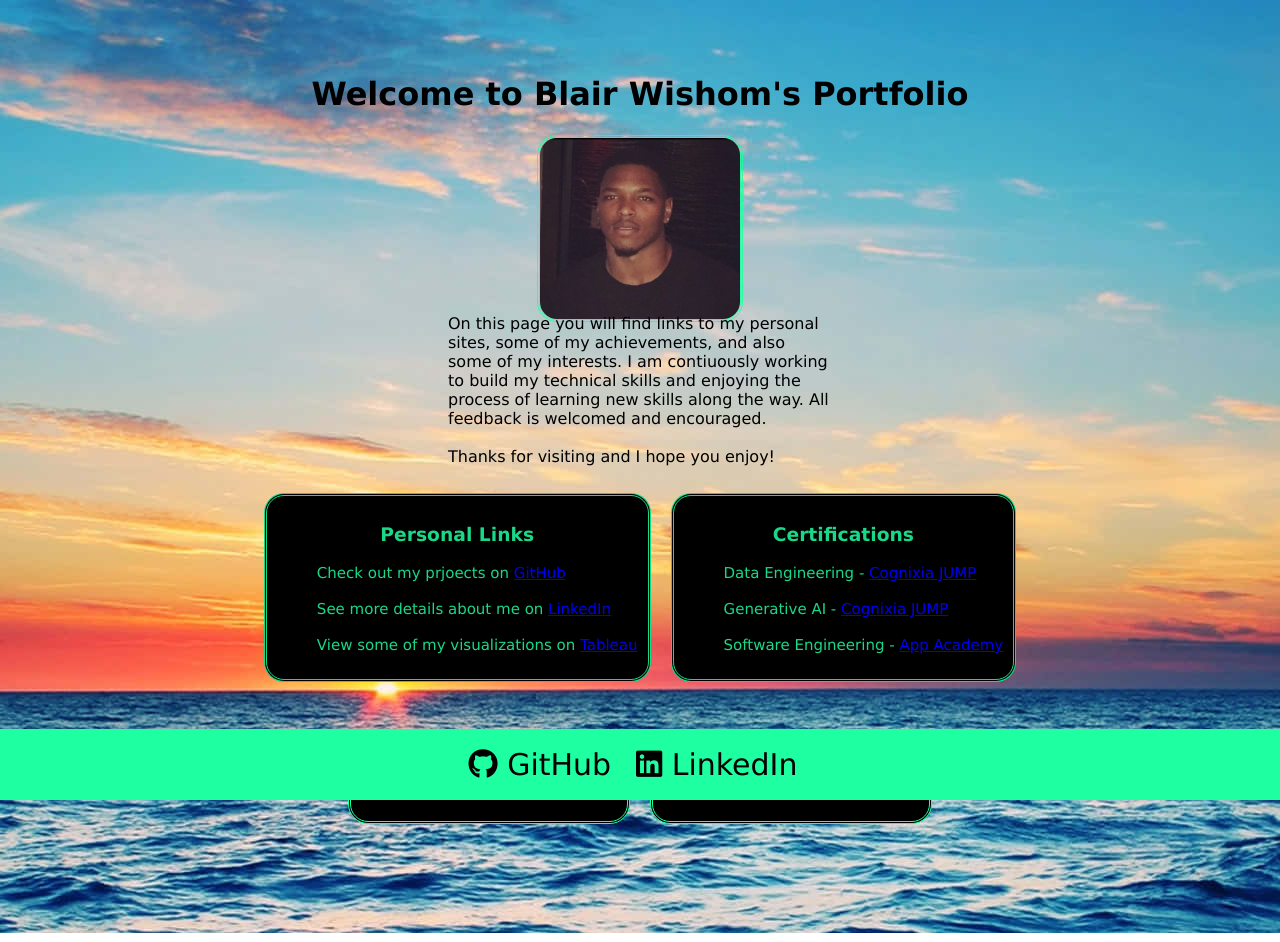
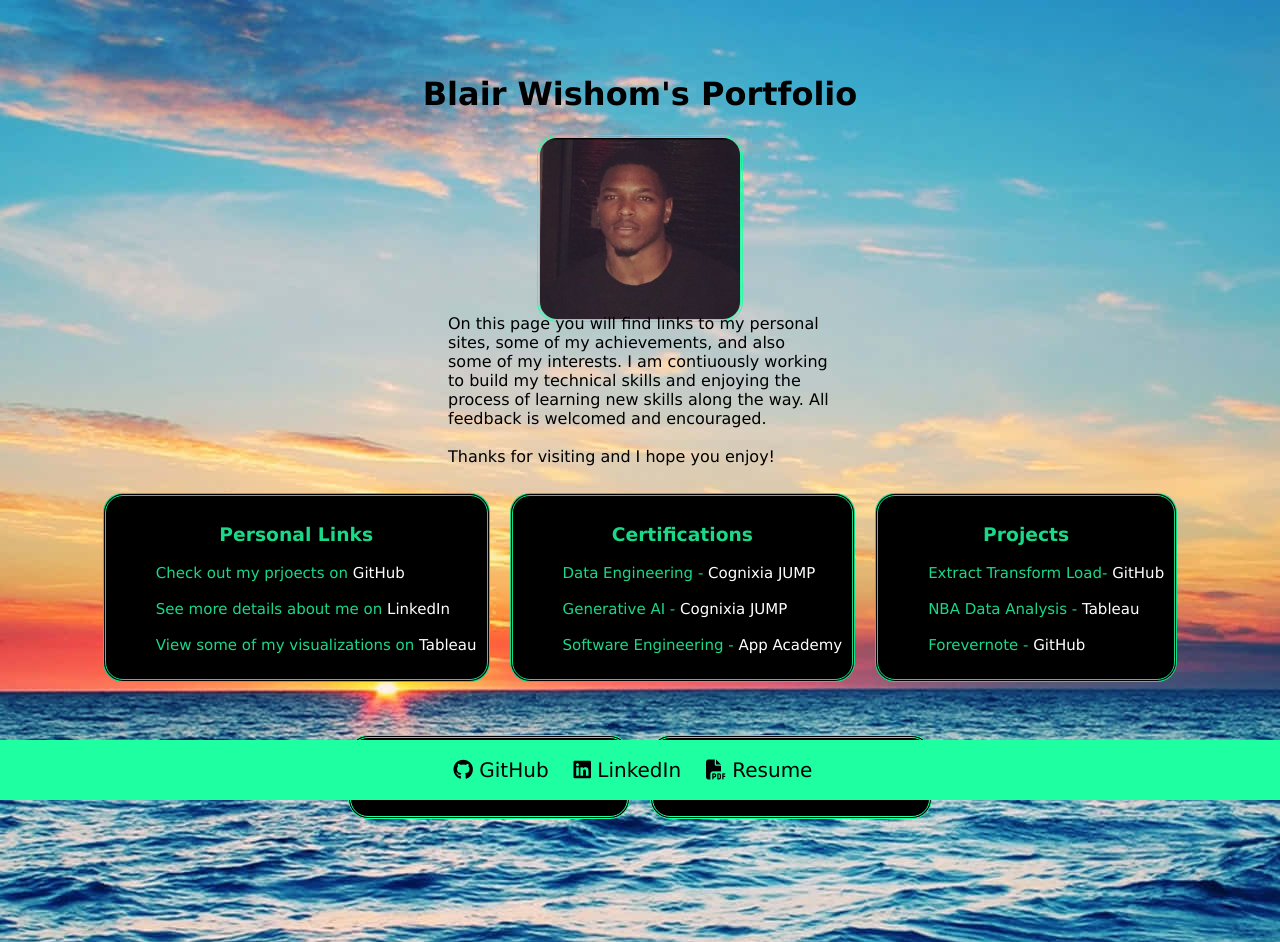
Before and after one commit to blwishom/JUMPlus, a plain HTML site: page portfolio_site/my_site.html in a window 1280 px wide. Drawn offline with Linux system fonts and the light colour scheme.

Commit message:
portfolio

```diff
--- a/portfolio_site/my_site.css
+++ b/portfolio_site/my_site.css
@@ -64,6 +64,7 @@ p {
     border-color: rgba(30, 255, 161, 1);
     margin: 10px;
     padding: 10px;
+    margin-bottom: 20px;
 }
 
 .B ul {
@@ -85,6 +86,11 @@ p {
     padding: 10px;
 }
 
+.A a, .B a, .C a {
+    color: white;
+    text-decoration: none;
+}
+
 .center-container {
     display: flex;
     justify-content: center;
@@ -99,6 +105,13 @@ p {
     height: 20vh;
     margin-top: 35px;
 }
+
+/* .center-container3 {
+    display: flex;
+    justify-content: center;
+    align-items: center;
+    height: 20vh;
+} */
 
 ul {
     font-size: 15px;
@@ -121,13 +134,13 @@ body {
 
 footer {
     background-color: rgba(30, 255, 161, 1);
-    color: rgb(68, 38, 28);
     text-align: center;
     padding: 3px;
     position: sticky;
     bottom: 0;
     width: 100%;
     opacity: 1;
+    margin-top: 20px;
 }
 
 footer ul {
@@ -143,15 +156,12 @@ footer li {
 footer a {
     color: black;
     text-decoration: none;
-    font-size: 30px;
+    font-size: 20px;
 }
 
 footer a:hover {
     text-decoration: none;
 }
-
-
-
 
 
 /* .carousel-container {
--- a/portfolio_site/my_site.html
+++ b/portfolio_site/my_site.html
@@ -16,7 +16,7 @@
 
 
     <div class="A">
-        <h1>Welcome to Blair Wishom's Portfolio</h1>
+        <h1>Blair Wishom's Portfolio</h1>
     </div>
     <div class="A">
         <img src="images/profile photo.jpg" alt="profile photo"/>
@@ -58,6 +58,20 @@
             Software Engineering - <a href="https://drive.google.com/file/d/1Zhr8s5rJriWNIphb4klI8-dBirPwldKf/view" target="_blank">App Academy</a>
         </ul>
     </div>
+
+    <div class="C">
+        <h3>Projects</h3>
+        <ul class="hidden">
+            Extract Transform Load- <a href="https://github.com/blwishom/etav_project" target="_blank">GitHub</a>
+            <br>
+            <br>
+            NBA Data Analysis - <a href="hhttps://public.tableau.com/app/profile/blair.wishom/viz/NBADataset_16888801783360/Sheet3" target="_blank">Tableau</a>
+            <br>
+            <br>
+            Forevernote - <a href="https://github.com/blwishom/ForeverNote" target="_blank">GitHub</a>
+        </ul>
+    </div>
+
     </div>
 
     <div class="center-container2">
@@ -86,12 +100,29 @@
                 Bishop T.D. Jakes - <a href="http://destiny.tdjakes.com/" target="_blank">Destiny</a>
         </ul>
     </div>
+
+
+</div>
+<!-- <div class="center-container3">
+    <div class="B">
+        <h3>Favorite Genres of Music</h3>
+        <ul class="hidden">
+            <a href="https://www.youtube.com/watch?v=f36T5839aLc">Old School</a>
+            <br>
+            <br>
+            <a href="https://www.youtube.com/watch?v=pEiuv0JFZpo">Hip-Hop/R&B</a>
+            <br>
+            <br>
+            <a href="https://www.youtube.com/watch?v=qNT5ctEKFe0">Jazz</a>
+        </ul>
     </div>
+</div> -->
 
-    <footer>
+<footer>
         <ul>
             <li><a href="https://github.com/your-username"><i class="fab fa-github"></i> GitHub</a></li>
             <li><a href="https://www.linkedin.com/in/blair-wishom-10a204b3/"><i class="fab fa-linkedin"></i> LinkedIn</a></li>
+            <li><a href="your-resume.pdf"><i class="fas fa-file-pdf"></i> Resume</a></li>
         </ul>
     </footer>
 <!--
```
Also changed, not shown: 1 other file.
